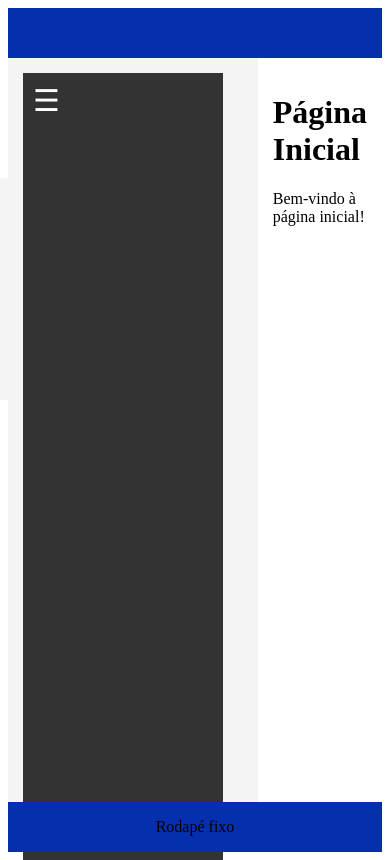
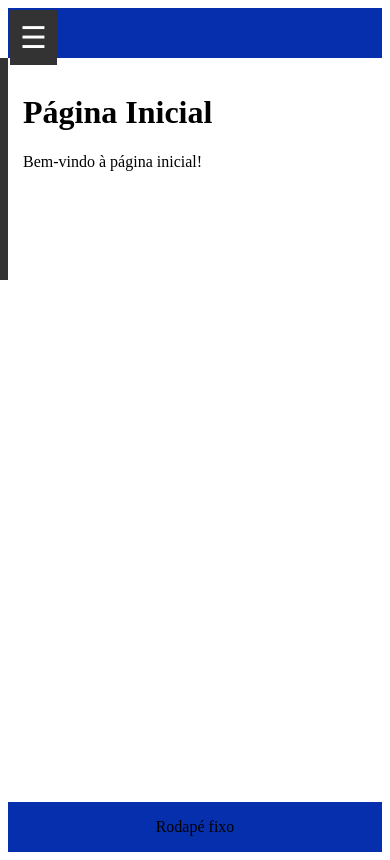
Before and after one commit to allandesenv/desafio-ibm-front, an Angular app in the folder desafio-ibm-app/: page / in a window 390 px wide. Built offline with nearby package versions, Linux system fonts and the light colour scheme.

Commit message:
Initial Commit

```diff
--- a/desafio-ibm-app/src/app/app.component.css
+++ b/desafio-ibm-app/src/app/app.component.css
@@ -0,0 +1,92 @@
+/* Estilos gerais */
+body, html {
+    margin: 0;
+    padding: 0;
+    height: 100%;
+    font-family: Arial, sans-serif;
+  }
+
+  .app-container {
+    display: flex;
+    flex-direction: column;
+    min-height: 100vh;
+  }
+
+  .top-bar {
+    background-color: #052FAD; /* Cor azul da IBM */
+    height: 50px;
+    width: 100%;
+  }
+
+  .content {
+    display: flex;
+    flex: 1;
+  }
+
+  .menu {
+    width: 200px;
+    background-color: #333; /* Fundo escuro */
+    color: white; /* Letras brancas */
+    display: flex;
+    flex-direction: column;
+    transition: transform 0.3s ease;
+  }
+
+  .menu a {
+    padding: 15px;
+    text-decoration: none;
+    color: white; /* Letras brancas */
+  }
+
+  .menu a:hover {
+    background-color: #444; /* Cor ao passar o mouse */
+  }
+
+  .main-content {
+    flex: 1;
+    padding: 15px;
+    margin-left: 200px; /* Compensar a largura do menu */
+  }
+
+  .footer {
+    background-color: #052FAD; /* Cor azul da IBM */
+    height: 50px;
+    width: 100%;
+    display: flex;
+    justify-content: center;
+    align-items: center;
+  }
+
+  /* Estilos para o ícone do menu */
+  .menu-icon {
+    font-size: 30px;
+    cursor: pointer;
+    padding: 10px;
+    display: none;
+    background-color: #333;
+    color: white;
+    position: absolute;
+    top: 10px;
+    left: 10px;
+  }
+
+  /* Comportamento do menu em telas menores */
+  @media (max-width: 600px) {
+    .menu-icon {
+      display: block;
+    }
+
+    .menu {
+      transform: translateX(-100%);
+      position: fixed;
+      z-index: 1;
+    }
+
+    input[type="checkbox"]:checked ~ .menu {
+      transform: translateX(0);
+    }
+
+    .main-content {
+      margin-left: 0;
+    }
+  }
--- a/desafio-ibm-app/src/app/app.component.html
+++ b/desafio-ibm-app/src/app/app.component.html
@@ -1,10 +1,16 @@
 <div class="app-container">
   <div class="top-bar"></div>
+
+  <!-- Ícone do menu tipo hambúrguer -->
+  <label for="menu-toggle" class="menu-icon">&#9776;</label>
+  <input type="checkbox" id="menu-toggle" style="display:none;">
+
   <div class="content">
     <app-menu class="menu"></app-menu>
     <div class="main-content">
       <router-outlet></router-outlet>
     </div>
   </div>
+
   <div class="footer">Rodapé fixo</div>
 </div>
--- a/desafio-ibm-app/src/app/components/menu/menu.component.css
+++ b/desafio-ibm-app/src/app/components/menu/menu.component.css
@@ -1,53 +1,14 @@
-/* Estilos gerais para o menu */
 nav {
     display: flex;
     flex-direction: column;
-    position: fixed;
-    height: 100%;
-    width: 200px;
-    background-color: #333; /* Fundo escuro */
-    color: white; /* Letras brancas */
-    transition: transform 0.3s ease;
   }
 
-  /* Estilos para o ícone do menu */
-  .menu-icon {
-    font-size: 30px;
-    cursor: pointer;
-    padding: 10px;
-    display: none;
-    background-color: #333;
-    color: white;
-  }
-
-  /* Estilos para os links do menu */
-  .menu {
-    display: flex;
-    flex-direction: column;
-    margin-top: 50px;
-  }
-
-  .menu a {
+  a {
     padding: 15px;
     text-decoration: none;
     color: white; /* Letras brancas */
   }
 
-  /* Comportamento do menu em telas menores */
-  input[type="checkbox"]:checked ~ .menu {
-    transform: translateX(0);
+  a:hover {
+    background-color: #444; /* Cor ao passar o mouse */
   }
-
-  @media (max-width: 600px) {
-    .menu-icon {
-      display: block;
-    }
-
-    .menu {
-      transform: translateX(-100%);
-    }
-
-    input[type="checkbox"]:checked ~ .menu {
-      transform: translateX(0);
-    }
-  }
--- a/desafio-ibm-app/src/app/components/menu/menu.component.html
+++ b/desafio-ibm-app/src/app/components/menu/menu.component.html
@@ -1,9 +1,6 @@
 <nav>
-    <label for="menuToggle" class="menu-icon">&#9776;</label>
-    <div class="menu">
-      <a routerLink="/">Página Inicial</a>
-      <a routerLink="/cadastrar-clientes">Cadastrar Clientes</a>
-      <a routerLink="/credito">Crédito</a>
-      <a routerLink="/debito">Débito</a>
-    </div>
+    <a routerLink="/home">Página Inicial</a>
+    <a routerLink="/cadastrar-clientes">Cadastrar Clientes</a>
+    <a routerLink="/credito">Crédito</a>
+    <a routerLink="/debito">Débito</a>
   </nav>
```
